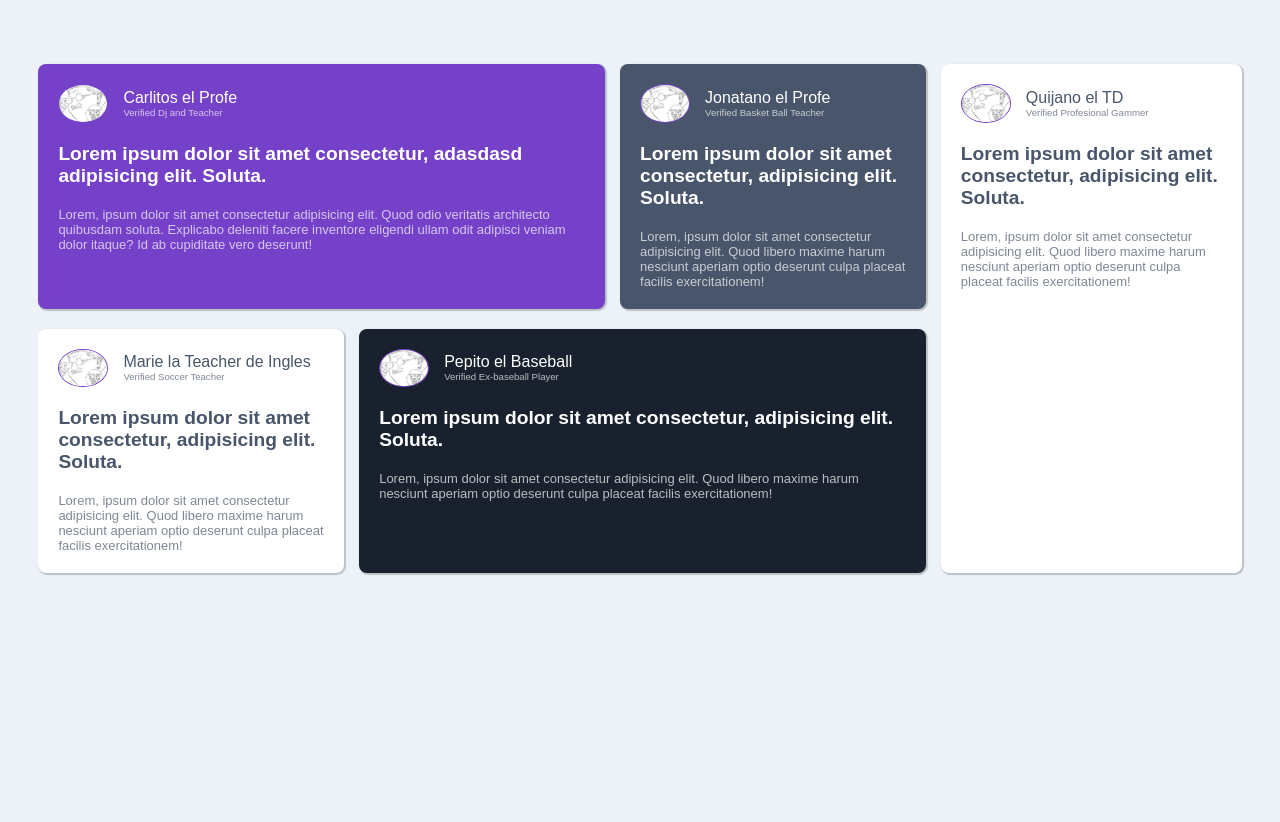
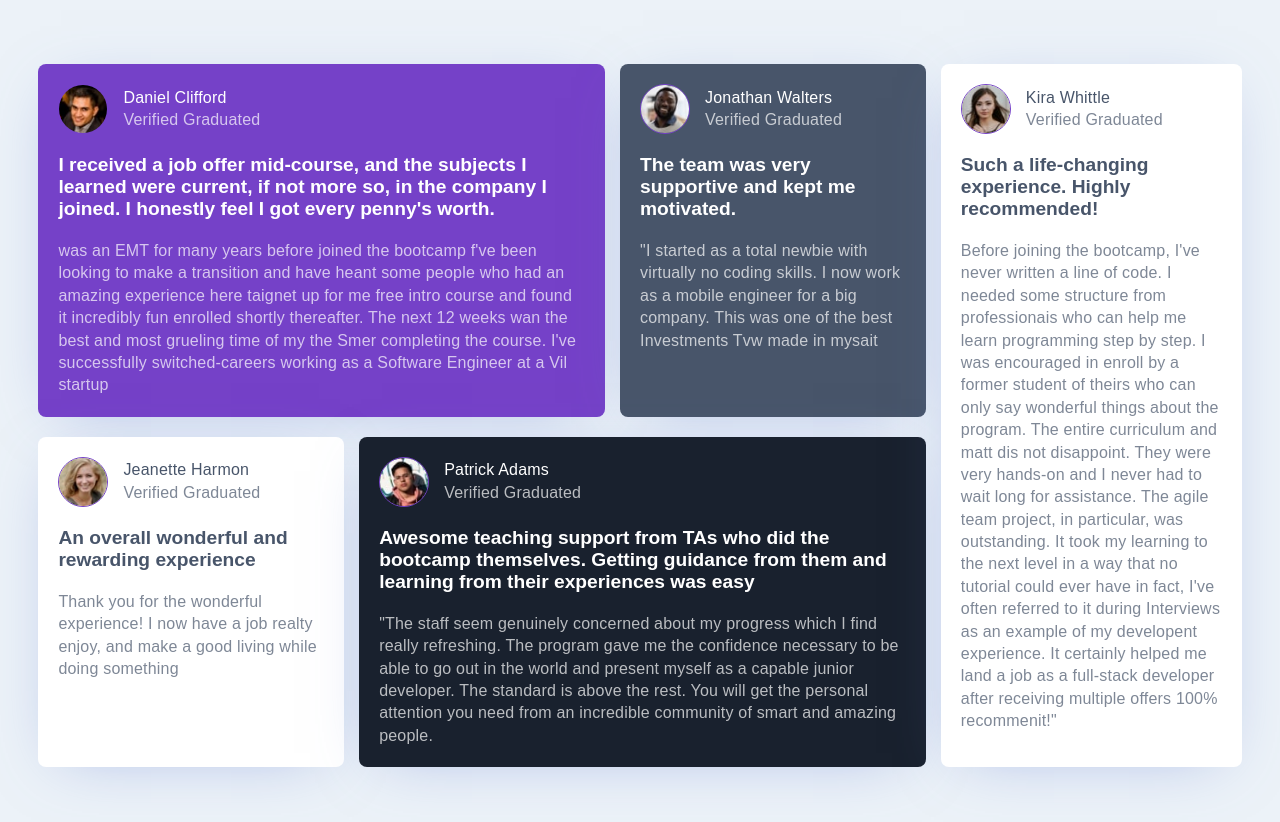
Before and after one commit to PachecolosGroup/testimonial-grid-challenge, a plain HTML site: page index.html in a window 1280 px wide. Before the commit the page ends 800 px from the top, so only its background shows below. Drawn offline with Linux system fonts and the light colour scheme.

Commit message:
Commit to main
Changes in the assets and text.

```diff
--- a/index.html
+++ b/index.html
@@ -5,7 +5,9 @@
     <meta name="viewport" content="width=device-width, initial-scale=1.0">
     <link rel="stylesheet" href="style.css">
     <link rel="preconnect" href="https://fonts.gstatic.com" crossorigin>
+
     <link href="https://fonts.googleapis.com/css2?family=Barlow:ital,wght@0,100;0,200;0,300;0,400;0,500;0,600;0,700;0,800;0,900;1,100;1,200;1,300;1,400;1,500;1,600;1,700;1,800;1,900&family=Inter:ital,opsz,wght@0,14..32,100..900;1,14..32,100..900&family=Righteous&display=swap" rel="stylesheet">
+    <link rel="shortcut icon" href="images/favicon-32x32.png" type="image/x-icon">
     <title>Testimonial Challenge</title>
 </head>
 <body>
@@ -14,62 +16,64 @@
             <div id="top">
                 <div id="testimonial-1" class="grid-item">
                     <div class="header">
-                        <img src="./images/carlitos.jpg" alt="carlitos profile picture">
+                        <img src="./images/image-daniel.jpg" alt="carlitos profile picture">
                         <div class="header-txt">
-                            <p class="name">Carlitos el Profe</p>
-                            <p>Verified Dj and Teacher</p>
+                            <p class="name">Daniel Clifford</p>
+                            <p>Verified Graduated</p>
                         </div>
                     </div>
-                    <h4>Lorem ipsum dolor sit amet consectetur, adasdasd adipisicing elit. Soluta.</h4>
-                    <p>Lorem, ipsum dolor sit amet consectetur adipisicing elit. Quod odio veritatis architecto quibusdam soluta. Explicabo deleniti facere inventore eligendi ullam odit adipisci veniam dolor itaque? Id ab cupiditate vero deserunt!</p>
+                    <h4>I received a job offer mid-course, and the subjects I learned were current, if not more so, in the company I joined. I honestly feel I got every penny's worth.</h4>
+                    <p>was an EMT for many years before joined the bootcamp f've been looking to make a transition and have heant some people who had an amazing experience here taignet
+                         up for me free intro course and found it incredibly fun enrolled shortly thereafter. The next 12 weeks wan the best and most grueling time of my the Smer completing the course. I've successfully switched-careers working as a Software Engineer at a Vil startup</p>
                 </div>
                 <div id="testimonial-2" class="grid-item">
                     <div class="header">
-                        <img src="./images/carlitos.jpg" alt="carlitos profile picture">
+                        <img src="images/image-jonathan.jpg" alt="carlitos profile picture">
                         <div class="header-txt">
-                            <p class="name">Jonatano el Profe</p>
-                            <p>Verified Basket Ball Teacher</p>
+                            <p class="name">Jonathan Walters</p>
+                            <p>Verified Graduated</p>
                         </div>
                     </div>
-                    <h4>Lorem ipsum dolor sit amet consectetur, adipisicing elit. Soluta.</h4>
-                    <p>Lorem, ipsum dolor sit amet consectetur adipisicing elit. Quod libero maxime harum nesciunt aperiam optio deserunt culpa placeat facilis exercitationem!</p>
+                    <h4>The team was very supportive and kept me motivated.</h4>
+                    <p>"I started as a total newbie with virtually no coding skills.
+                        I now work as a mobile engineer for a big company. This was one of the best Investments Tvw made in mysait</p>
                 </div>
             </div>
             <div id="bottom">
                 <div id="testimonial-3" class="grid-item">
                     <div class="header">
-                        <img src="./images/carlitos.jpg" alt="carlitos profile picture">
+                        <img src="images/image-jeanette.jpg" alt="carlitos profile picture">
                         <div class="header-txt">
-                            <p class="name">Marie la Teacher de Ingles</p>
-                            <p>Verified Soccer Teacher</p>
+                            <p class="name">Jeanette Harmon</p>
+                            <p>Verified Graduated</p>
                         </div>
                     </div>
-                    <h4>Lorem ipsum dolor sit amet consectetur, adipisicing elit. Soluta.</h4>
-                    <p>Lorem, ipsum dolor sit amet consectetur adipisicing elit. Quod libero maxime harum nesciunt aperiam optio deserunt culpa placeat facilis exercitationem!</p>
+                    <h4>An overall wonderful and rewarding experience</h4>
+                    <p>Thank you for the wonderful experience! I now have a job realty enjoy, and make a good living while doing something</p>
                 </div>
                 <div id="testimonial-4" class="grid-item">
                     <div class="header">
-                        <img src="./images/carlitos.jpg" alt="carlitos profile picture">
+                        <img src="images/image-patrick.jpg" alt="carlitos profile picture">
                         <div class="header-txt">
-                            <p class="name">Pepito el Baseball</p>
-                            <p>Verified Ex-baseball Player</p>
+                            <p class="name">Patrick Adams</p>
+                            <p>Verified Graduated</p>
                         </div>
                     </div>
-                    <h4>Lorem ipsum dolor sit amet consectetur, adipisicing elit. Soluta.</h4>
-                    <p>Lorem, ipsum dolor sit amet consectetur adipisicing elit. Quod libero maxime harum nesciunt aperiam optio deserunt culpa placeat facilis exercitationem!</p>
+                    <h4>Awesome teaching support from TAs who did the bootcamp themselves. Getting guidance from them and learning from their experiences was easy</h4>
+                    <p> "The staff seem genuinely concerned about my progress which I find really refreshing. The program gave me the confidence necessary to be able to go out in the world and present myself as a capable junior developer. The standard is above the rest. You will get the personal attention you need from an incredible community of smart and amazing people.</p>
                 </div>
             </div>
         </div>
         <div id="testimonial-5" class="grid-item">
             <div class="header">
-                <img src="./images/carlitos.jpg" alt="carlitos profile picture">
+                <img src="images/image-kira.jpg" alt="carlitos profile picture">
                 <div class="header-txt">
-                    <p class="name">Quijano el TD</p>
-                    <p>Verified Profesional Gammer</p>
+                    <p class="name">Kira Whittle</p>
+                    <p>Verified Graduated</p>
                 </div>
             </div>
-                    <h4>Lorem ipsum dolor sit amet consectetur, adipisicing elit. Soluta.</h4>
-                    <p>Lorem, ipsum dolor sit amet consectetur adipisicing elit. Quod libero maxime harum nesciunt aperiam optio deserunt culpa placeat facilis exercitationem!</p>
+                    <h4>Such a life-changing experience. Highly recommended!</h4>
+                    <p>Before joining the bootcamp, I've never written a line of code. I needed some structure from professionais who can help me learn programming step by step. I was encouraged in enroll by a former student of theirs who can only say wonderful things about the program. The entire curriculum and matt dis not disappoint. They were very hands-on and I never had to wait long for assistance. The agile team project, in particular, was outstanding. It took my learning to the next level in a way that no tutorial could ever have in fact, I've often referred to it during Interviews as an example of my developent experience. It certainly helped me land a job as a full-stack developer after receiving multiple offers 100% recommenit!"</p>
         </div>
     </div>
 </body>
--- a/style.css
+++ b/style.css
@@ -7,6 +7,12 @@
 body {
     background-color: #ecf2f8;
     font-family: 'Barlow Semi Condensed', sans-serif;
+}
+h2{
+    font-size: 14px;
+}
+p{
+    font-size: 16px;
 }
 #testimonial-grid-container{
     padding: 5% 3%;
@@ -36,12 +42,16 @@ body {
     margin-bottom: 20px;
     padding: 20px;
     border-radius: 8px;
-    box-shadow: 1px 1px 1px 1px rgb(0, 0, 0, 0.2);
+    box-shadow: -1px 10px 59px -24px rgba(102,127,209,0.51);
     font-size: 13px;
+
 }
 
 .grid-item p {
     opacity: 70%;
+    line-height: 1.4;
+    max-width: 900px;
+    letter-spacing: 0.2px;
 }
 
 .header{
```
Also changed, not shown: images/Marie.jpg (deleted), images/bg-pattern-quotation.svg (added), images/carlitos.jpg (deleted), images/favicon-32x32.png (added), images/image-daniel.jpg (added), images/image-jeanette.jpg (added), images/image-jonathan.jpg (added), images/image-kira.jpg (added), images/image-patrick.jpg (added), images/jhonatan.jpg (deleted), images/pepito.jpg (deleted), 1 other file.
